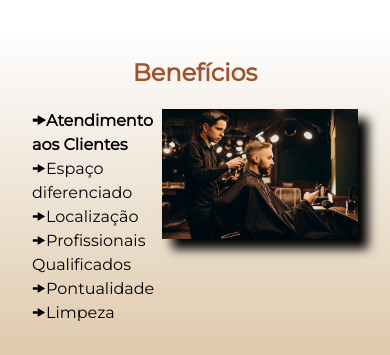
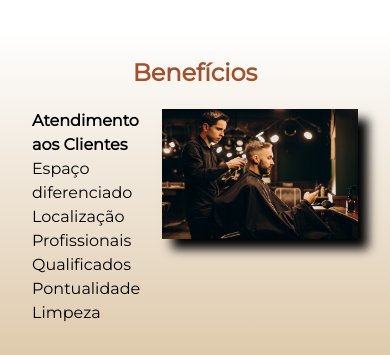
Before and after one commit to RosanaMascena/Projeto-Barbearia-Alura, a plain HTML site: page index.html in a window 390 px wide. Shown: the part 1334-1689 px from the top of the page. Drawn offline with Linux system fonts and the light colour scheme; grey boxes are pictures that could not be loaded.

Commit message:
retirada de ícone lista benefícios - mobile
retirada de ícone lista benefícios - mobile

```diff
--- a/style.css
+++ b/style.css
@@ -292,7 +292,7 @@ td, th {
 	}
 
 	.itens:before {
-		content: "🠞";
+		content: none;
 	}
 
 	.video {
```
